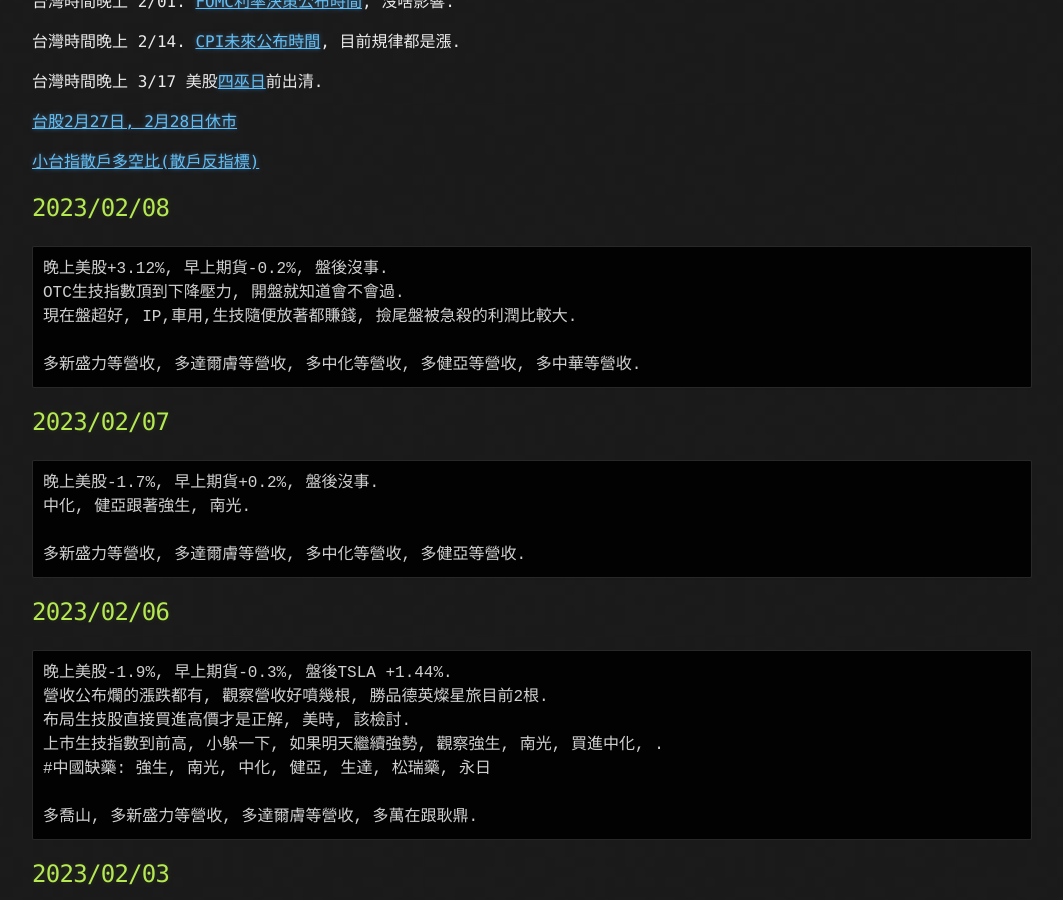
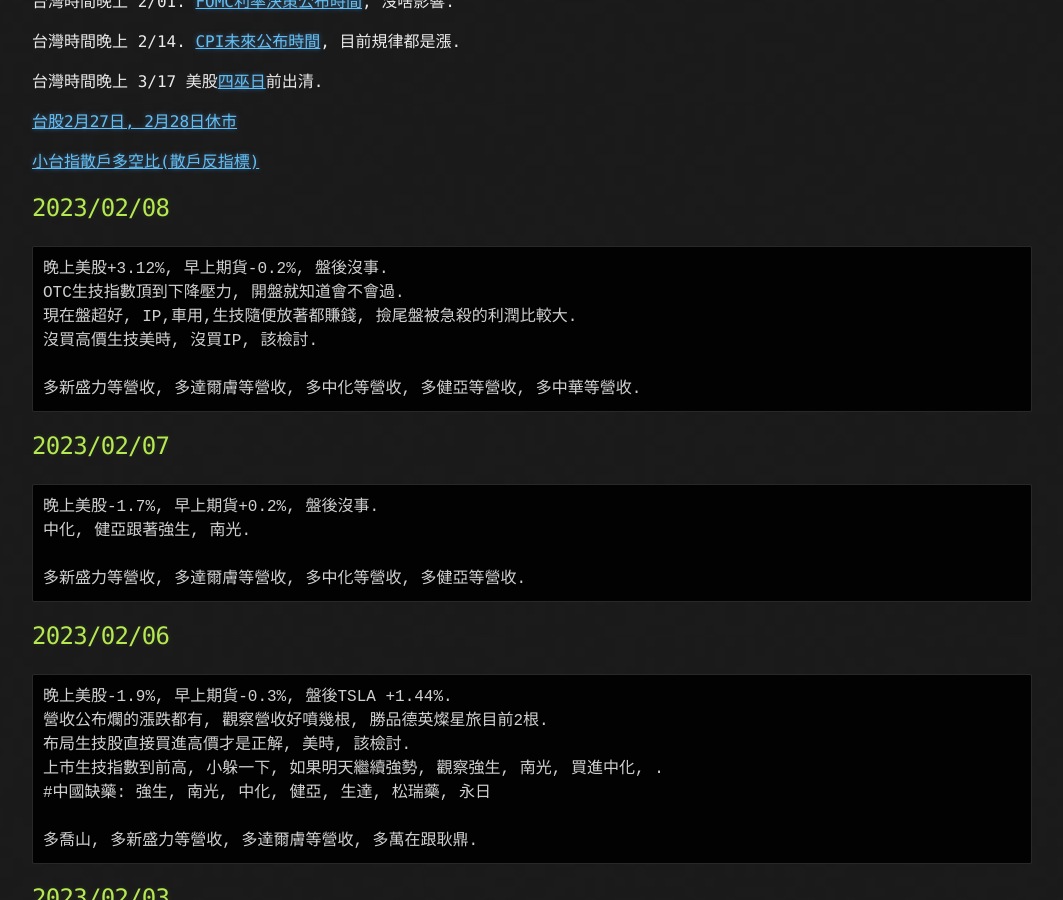
Before and after one commit to lepg5487/Stock_God, a Jekyll site: the page built from index.md, in a window 1280 px wide and 900 px high, scrolled down 428 px. Shown: the whole window, without its empty margins (108-1171 px from the left). Built offline with Jekyll 4.4.1, drawn with Linux system fonts in a browser that asks for light colours; our own code applies the rules of GitHub Pages for plain Markdown files.

Commit message:
Update index.md

````diff
--- a/index.md
+++ b/index.md
@@ -25,6 +25,7 @@
 晚上美股+3.12%, 早上期貨-0.2%, 盤後沒事.
 OTC生技指數頂到下降壓力, 開盤就知道會不會過.
 現在盤超好, IP,車用,生技隨便放著都賺錢, 撿尾盤被急殺的利潤比較大.
+沒買高價生技美時, 沒買IP, 該檢討.
 
 多新盛力等營收, 多達爾膚等營收, 多中化等營收, 多健亞等營收, 多中華等營收.
 ```
````
